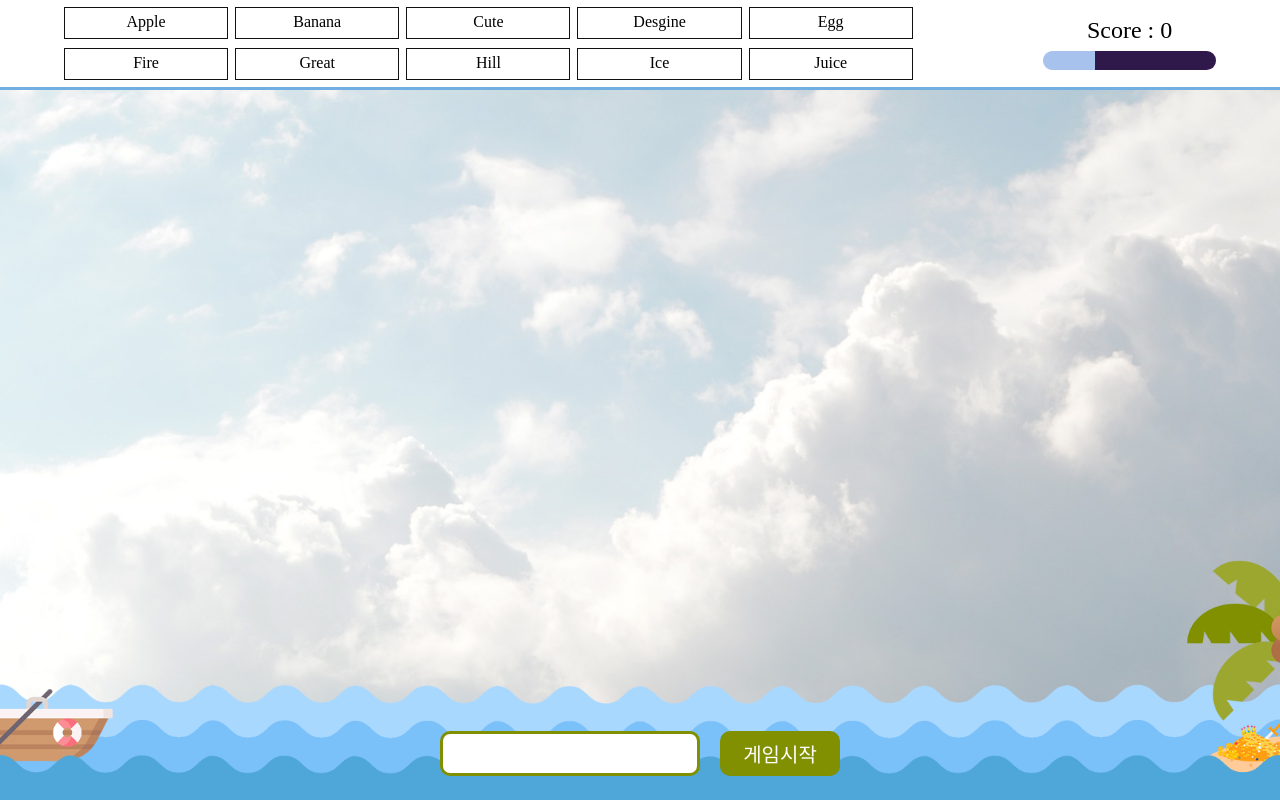
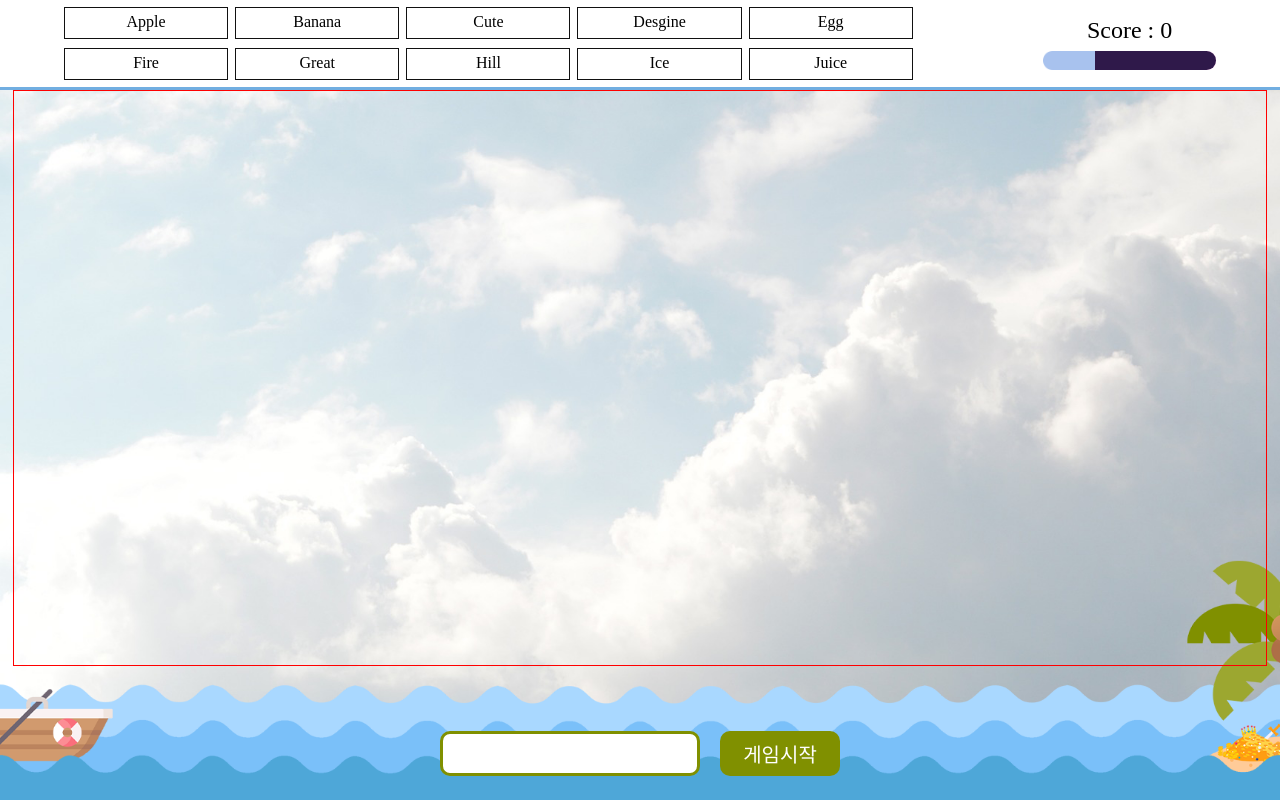
Before and after one commit to AcidRain-Project/AcidRain, a PHP site: page / in a window 1280 px wide. Run offline with PHP 8.4, Linux system fonts and the light colour scheme; some web fonts are replaced.

Commit message:
230306_수정

```diff
--- a/css/common.css
+++ b/css/common.css
@@ -94,28 +94,28 @@ body{ display: -webkit-box; display: -ms-flexbox; display: flex; -webkit-box-pac
 
 /* game_wrap */
 .game_wrap{ position: relative; width: 100%; height: 100%;}
-.game_area{ position: absolute; top: 70px; left: 1%; width: 98%; height: 70%;}
+.game_area{ position: absolute; top: 70px; left: 1%; width: 98%; height: 66%; border: 1px solid red;}
 
 @media all and (min-width:768px){
-    .game_area{ top: 85px; height: 71%;}
+    .game_area{ top: 85px; height: 64%;}
 }
 @media all and (min-width:960px){
-    .game_area{ height: 72%;}
+    .game_area{ height: 70%;}
 }
 @media all and (min-width:1024px){
-    .game_area{ height: 74%;}
+    .game_area{ height: 69%;}
 }
 @media all and (min-width:1280px){
-    .game_area{ top: 90px; height: 76%;}
+    .game_area{ top: 90px; height: 72%;}
 }
 @media all and (min-width:1440px){
-    .game_area{ top: 100px; height: 77%;}
+    .game_area{ top: 100px;}
 }
 @media all and (min-width:1680px){
-    .game_area{ top: 115px; height: 75%;}
+    .game_area{ top: 115px;}
 }
 @media all and (min-width:1920px){
-    .game_area{ height: 75%;}
+    .game_area{ height: 74%;}
 }
 
 
--- a/js/script.js
+++ b/js/script.js
@@ -42,15 +42,14 @@ function draw(){
 
    // 일정한 간격으로 화면에 단어를 하나씩 뿌려주기 위한 setInteval 메서드
     var drawInterval = setInterval(function(){
-        var leftWidth = Math.round(Math.random() * 100);
-        console.log(leftWidth);
+        var leftWidth = Math.round(Math.random() * 90);
         var wordDiv = document.createElement("div");
         wordDiv.style.width = WORDWIDTH + "px";
         wordDiv.style.height = WORDHEIGHT + "px";
         wordDiv.style.position = "absolute";
         wordDiv.style.textAlign = "center";
-        wordDiv.style.border="1px solid #000";
-        //wordDiv.style.display="inline";
+        // wordDiv.style.border="1px solid #000";
+        // wordDiv.style.display="inline";
 
         // 폰트사이즈
         var sizeChange = gameArea.clientWidth;
```
